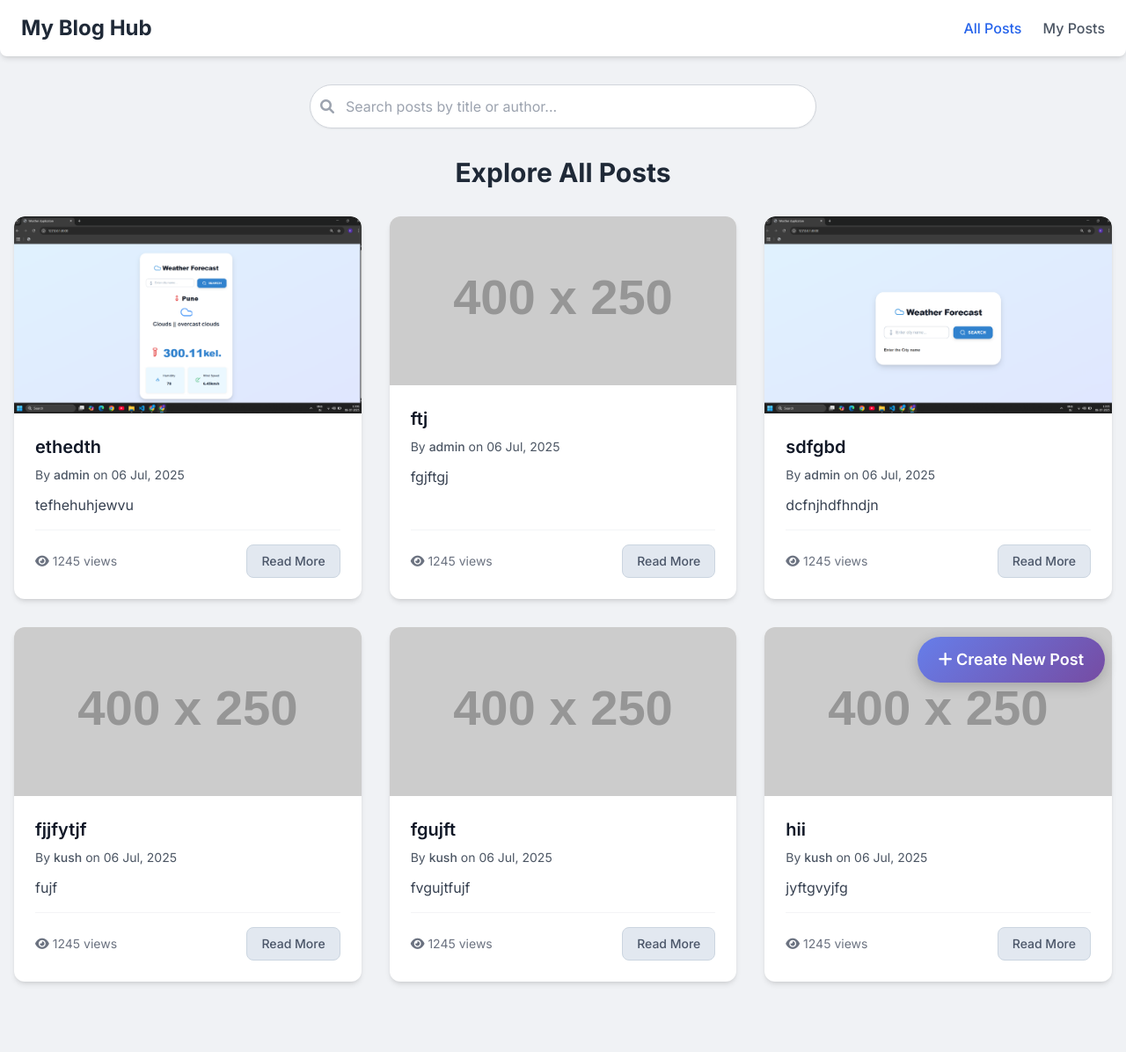
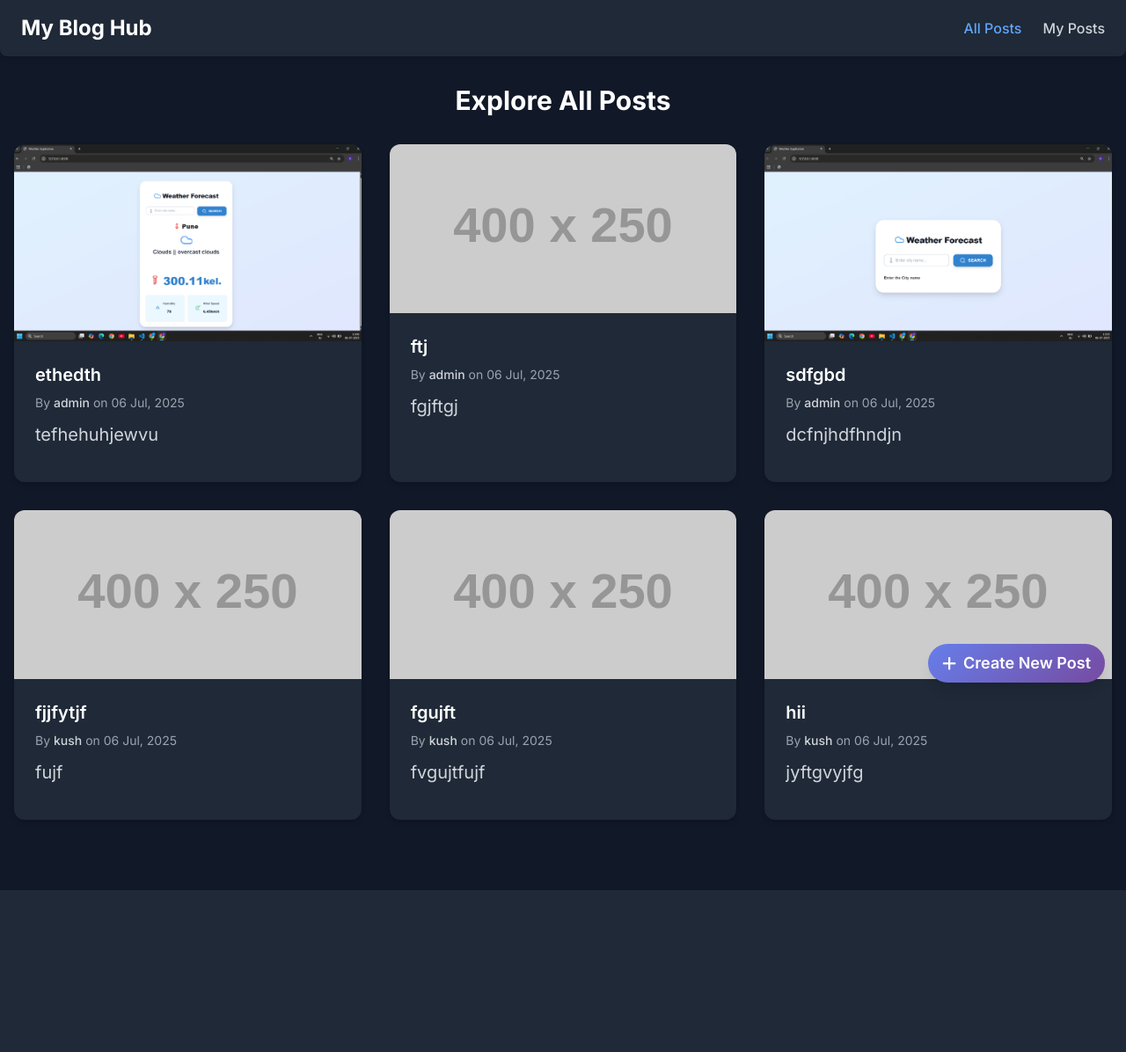
Before and after one commit to kushbharti/BlogSprout, a Django app: page / in a window 1280 px wide. Shown: the whole page at 88% size. After the commit the page ends 1012 px from the top, so only its background shows below. Run offline with Django 5.2, Linux system fonts and the light colour scheme; data comes from the database, SQL or seed files in the repository; grey boxes labelled with a size stand in for pictures from a placeholder-image service; some libraries are stand-ins or nearby versions.

Commit message:
templates

```diff
--- a/MultiUser_Blog_Page/templates/home.html
+++ b/MultiUser_Blog_Page/templates/home.html
@@ -5,129 +5,115 @@
     <meta charset="UTF-8" />
     <meta name="viewport" content="width=device-width, initial-scale=1.0" />
     <title>My Blog Hub</title>
+
     <!-- Tailwind CSS CDN -->
     <script src="https://cdn.tailwindcss.com"></script>
-    <!-- Font Awesome for icons -->
+
+    <!-- Google Font: Poppins -->
+    <link
+      href="https://fonts.googleapis.com/css2?family=Poppins:wght@400;600&display=swap"
+      rel="stylesheet"
+    />
+    <style>
+      body {
+        font-family: "Poppins", sans-serif;
+      }
+    </style>
+
+    <!-- Font Awesome -->
     <link
       rel="stylesheet"
       href="https://cdnjs.cloudflare.com/ajax/libs/font-awesome/6.0.0-beta3/css/all.min.css"
     />
     <link rel="stylesheet" href="{% static 'styles/blog.css' %}" />
   </head>
-  <body class="min-h-screen flex flex-col">
+  <body class="min-h-screen flex flex-col bg-gray-900 text-gray-200">
     <!-- Header -->
     <header
-      class="bg-white shadow-md py-4 px-6 flex justify-between items-center sticky top-0 z-50 rounded-b-lg"
+      class="bg-gray-800 shadow-md py-4 px-6 flex justify-between items-center sticky top-0 z-50 rounded-b-lg"
     >
-      <div class="text-2xl font-bold text-gray-800">My Blog Hub</div>
+      <div class="text-2xl font-bold text-white">My Blog Hub</div>
       <nav class="nav-links flex space-x-6">
-        <!-- All Posts link - clicking will display all posts -->
         <a
           href="{% url 'home' %}"
-          class="text-blue-600 font-medium transition duration-200"
+          class="text-blue-400 font-medium transition duration-200 hover:text-white"
           >All Posts</a
         >
-        <!-- My Posts link - clicking will display my posts (active by default) -->
         <a
           href="{% url 'user_posts' %}"
-          class="text-gray-600 hover:text-blue-600 font-medium transition duration-200"
+          class="text-gray-300 hover:text-white font-medium transition duration-200"
           >My Posts</a
         >
       </nav>
       <div class="hamburger-menu md:hidden">
-        <i class="fas fa-bars text-xl text-gray-700"></i>
+        <i class="fas fa-bars text-xl text-gray-200"></i>
       </div>
     </header>
 
     <main class="flex-grow container mx-auto px-4 py-8">
-      <!-- Search Bar -->
-      <div class="mb-8 flex justify-center">
-        <div class="relative w-full max-w-xl">
-          <input
-            type="text"
-            id="searchInput"
-            placeholder="Search posts by title or author..."
-            class="w-full pl-10 pr-4 py-3 border border-gray-300 rounded-full shadow-sm focus:ring-blue-500 focus:border-blue-500 transition duration-200"
-          />
-          <div
-            class="absolute inset-y-0 left-0 pl-3 flex items-center pointer-events-none"
-          >
-            <i class="fas fa-search text-gray-400"></i>
-          </div>
-        </div>
-      </div>
-
-
-
-      <!-- Content Sections -->
+      <!-- Content Section -->
       <section id="all-posts-section" class="post-section mb-12">
-        <h2 class="text-3xl font-bold text-center mb-8 text-gray-800">
+        <h2 class="text-3xl font-bold text-center mb-8 text-white">
           Explore All Posts
         </h2>
         {% if all_blogs %}
-
         <div
           id="allPostsContainer"
           class="grid grid-cols-1 sm:grid-cols-2 lg:grid-cols-3 gap-8"
         >
           {% for all_blog in all_blogs %}
-          <!-- Static All Posts (visible by default) -->
           <div
-            class="post-card bg-white rounded-xl shadow-md overflow-hidden flex flex-col"
+            class="post-card bg-gray-800 rounded-xl shadow-md overflow-hidden flex flex-col"
           >
             {% if all_blog.images %}
-
             <img
-              src=" {{all_blog.images.url }} "
-              alt="The Future of AI in Everyday Life"
+              src="{{ all_blog.images.url }}"
+              alt="{{ all_blog.title }}"
               class="w-full h-56 object-cover object-center rounded-t-xl"
             />
-
             {% else %}
             <img
               src="https://placehold.co/400x250/667eea/ffffff?text={{all_blog.title|truncatewords:3}}"
-              alt="The Future of AI in Everyday Life"
+              alt="{{ all_blog.title }}"
               class="w-full h-48 object-cover"
             />
             {% endif %}
             <div class="p-6 flex-grow flex flex-col">
-              <h3 class="text-xl font-semibold mb-2 text-gray-900">
-                {{all_blog.title}}
+              <h3 class="text-xl font-semibold mb-2 text-white">
+                {{ all_blog.title }}
               </h3>
-              <p class="text-sm text-gray-600 mb-3">
-                By <span class="font-medium">{{all_blog.author}}</span>
-                on {{ all_blog.created_day | date:'d M, Y'}}
+              <p class="text-sm text-gray-400 mb-3">
+                By
+                <span class="font-medium text-gray-300"
+                  >{{ all_blog.author }}</span
+                >
+                on {{ all_blog.created_day | date:'d M, Y' }}
               </p>
-              <p class="text-gray-700 text-base mb-4 flex-grow">
-                {{all_blog.content}}
+              <p
+                class="text-gray-300 text-lg md:text-xl mb-4 flex-grow leading-relaxed"
+              >
+                {{ all_blog.content|truncatewords:30 }}
               </p>
-              <div
-                class="flex justify-between items-center mt-auto pt-4 border-t border-gray-100"
-              >
-                <span class="text-gray-500 text-sm"
-                  ><i class="fas fa-eye mr-1"></i>1245 views</span
-                >
-                <button class="btn-secondary text-sm">Read More</button>
-              </div>
+
             </div>
           </div>
           {% endfor %}
         </div>
+        {% else %}
+        <h2 class="font-bold text-center text-gray-400 mt-12">
+          Nothing is here...........
+        </h2>
+        {% endif %}
       </section>
 
-      {% else %}
-      <h2 class="font-bold">Nothing is here...........</h2>
-      {% endif %}
-
       <!-- "Create New Post" Button -->
-      <button
-        class="btn-primary fixed bottom-6 right-6 flex items-center space-x-2 text-lg"
+      <a
+        href="{% url 'create_post' %}"
+        class="btn-primary fixed bottom-6 right-6 flex items-center space-x-2 text-lg bg-blue-600 hover:bg-blue-500 text-white py-2 px-4 rounded-full shadow-lg"
       >
-        <a href="{% url 'create_post' %}">
         <i class="fas fa-plus"></i>
         <span>Create New Post</span>
       </a>
-      </button>
     </main>
   </body>
 </html>
```
Also changed, not shown: MultiUser_Blog_Page/templates/blog_user_post.html (+44 -50 lines). Lines whose indentation alone changed are shown as unchanged.
